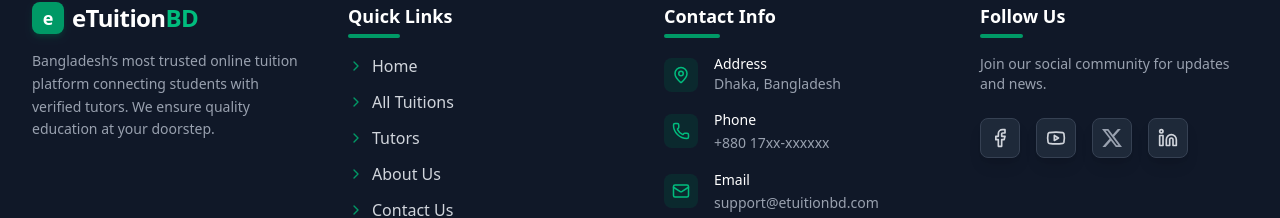
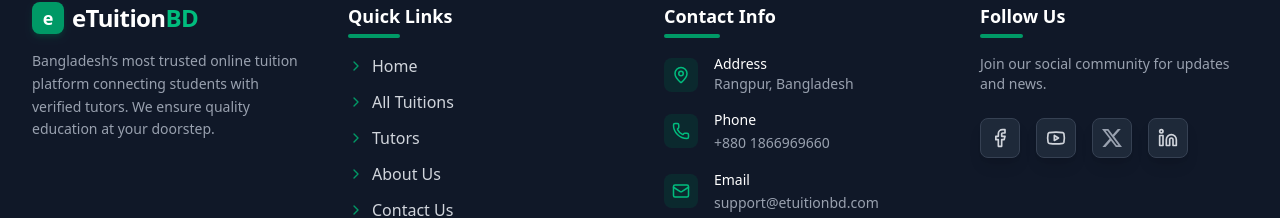
Before and after one commit to smsamiulhasansaim/eTuitionBd_Client, a React (Vite) app: page / in a window 1280 px wide. Shown: the part 3957-4175 px from the top of the page. Built offline with nearby package versions, Linux system fonts and the light colour scheme; no server answers.

Commit message:
URL change

```diff
--- a/src/components/common/Footer.jsx
+++ b/src/components/common/Footer.jsx
@@ -118,7 +118,7 @@ const Footer = () => {
                 </div>
                 <div>
                   <h4 className="text-white text-sm font-medium">Address</h4>
-                  <p className="text-sm text-gray-400">Dhaka, Bangladesh</p>
+                  <p className="text-sm text-gray-400">Rangpur, Bangladesh</p>
                 </div>
               </div>
 
@@ -129,7 +129,7 @@ const Footer = () => {
                 <div>
                   <h4 className="text-white text-sm font-medium">Phone</h4>
                   <a href="tel:+8801700000000" className="text-sm text-gray-400 hover:text-emerald-400 transition-colors">
-                    +880 17xx-xxxxxx
+                    +880 1866969660
                   </a>
                 </div>
               </div>
--- a/src/components/partials/HeroSection.jsx
+++ b/src/components/partials/HeroSection.jsx
@@ -30,7 +30,6 @@ const HeroSection = () => {
   return (
     <section className="relative w-full h-screen min-h-[600px] flex items-center justify-center overflow-hidden">
 
-      {/* 4. BACKGROUND IMAGE + GRADIENT OVERLAY  */}
       <div className="absolute inset-0 w-full h-full z-0">
         {/* High-quality education related image */}
         <img
@@ -88,7 +87,7 @@ const HeroSection = () => {
           >
             {/* Button 1: Post a Tuition */}
             <a
-              href={isLoggedIn ? "/dashboard/post-tuition" : "/login"}
+              href={isLoggedIn ? "/student-dashboard/post-tuition" : "/login"}
               className="w-full sm:w-auto px-8 py-4 bg-emerald-600 hover:bg-emerald-700 text-white text-lg font-bold rounded-full transition-all transform hover:scale-105 shadow-lg shadow-emerald-900/50 flex items-center justify-center gap-2"
             >
               Post a Tuition
@@ -97,7 +96,7 @@ const HeroSection = () => {
 
             {/* Button 2: Browse Tutors */}
             <a
-              href="/tutors"
+              href="/all-tutors"
               className="w-full sm:w-auto px-8 py-4 bg-transparent border-2 border-gray-300 hover:border-white text-white hover:bg-white hover:text-gray-900 text-lg font-bold rounded-full transition-all flex items-center justify-center gap-2"
             >
               <Search size={20} />
--- a/src/pages/dashboard/Student/About.jsx
+++ b/src/pages/dashboard/Student/About.jsx
@@ -160,25 +160,25 @@ const About = () => {
         <div className="grid grid-cols-1 sm:grid-cols-2 lg:grid-cols-4 gap-8">
           {/* Team Member 1 */}
           <TeamCard
-            img="https://images.unsplash.com/photo-1560250097-0b93528c311a?ixlib=rb-1.2.1&auto=format&fit=crop&w=400&q=80"
+            img="https://i.ibb.co.com/fYrBgW2B/S-M-Samiul-hasan.jpg"
             name="S M Samiul Hasan"
             role="Founder & CEO"
           />
           {/* Team Member 2 */}
           <TeamCard
-            img="https://images.unsplash.com/photo-1573496359142-b8d87734a5a2?ixlib=rb-1.2.1&auto=format&fit=crop&w=400&q=80"
+            img="https://i.ibb.co.com/twtrH4X3/employee.png"
             name="Sarah Ahmed"
             role="Head of Operations"
           />
           {/* Team Member 3 */}
           <TeamCard
-            img="https://images.unsplash.com/photo-1519085360753-af0119f7cbe7?ixlib=rb-1.2.1&auto=format&fit=crop&w=400&q=80"
+            img="https://i.ibb.co.com/twtrH4X3/employee.png"
             name="Rahim Uddin"
             role="Senior Developer"
           />
            {/* Team Member 4 */}
            <TeamCard
-            img="https://images.unsplash.com/photo-1580489944761-15a19d654956?ixlib=rb-1.2.1&auto=format&fit=crop&w=400&q=80"
+            img="https://i.ibb.co.com/twtrH4X3/employee.png"
             name="Nusrat Jahan"
             role="HR Manager"
           />
--- a/src/pages/dashboard/Student/Contact.jsx
+++ b/src/pages/dashboard/Student/Contact.jsx
@@ -85,7 +85,7 @@ const Contact = () => {
                   <MapPin size={24} />
                 </div>
                 <h3 className="font-semibold text-gray-800 text-lg">Our Office</h3>
-                <p className="text-gray-500 text-sm mt-2">Dhaka, Bangladesh</p>
+                <p className="text-gray-500 text-sm mt-2">Rangpur, Bangladesh</p>
               </div>
 
               {/* Phone */}
@@ -94,7 +94,7 @@ const Contact = () => {
                   <Phone size={24} />
                 </div>
                 <h3 className="font-semibold text-gray-800 text-lg">Phone</h3>
-                <p className="text-gray-500 text-sm mt-2">+880 17xx-xxxxxx</p>
+                <p className="text-gray-500 text-sm mt-2">+880 1866969660</p>
               </div>
 
               {/* Email */}
--- a/src/pages/dashboard/Student/DashboardHome.jsx
+++ b/src/pages/dashboard/Student/DashboardHome.jsx
@@ -286,7 +286,7 @@ const StudentDashboardHome = () => {
           <h3 className="text-lg font-bold text-gray-800 mb-4">Quick Actions</h3>
           <div className="space-y-3 flex-1">
             <button
-              onClick={() => navigate('/dashboard/post-tuition')}
+              onClick={() => navigate('/student-dashboard/post-tuition')}
               className="w-full flex items-center gap-3 p-3 md:p-4 bg-emerald-50 hover:bg-emerald-100 text-emerald-700 rounded-xl transition-colors group"
             >
               <div className="bg-white p-2 rounded-lg shadow-sm group-hover:scale-110 transition-transform">
@@ -296,7 +296,7 @@ const StudentDashboardHome = () => {
             </button>
 
             <button
-              onClick={() => navigate('/dashboard/applied-tutors')}
+              onClick={() => navigate('/student-dashboard/applied-tutors')}
               className="w-full flex items-center gap-3 p-3 md:p-4 bg-blue-50 hover:bg-blue-100 text-blue-700 rounded-xl transition-colors group"
             >
                <div className="bg-white p-2 rounded-lg shadow-sm group-hover:scale-110 transition-transform">
@@ -311,7 +311,7 @@ const StudentDashboardHome = () => {
             </button>
 
             <button
-              onClick={() => navigate('/dashboard/payment-history')}
+              onClick={() => navigate('/student-dashboard/payment-history')}
               className="w-full flex items-center gap-3 p-3 md:p-4 bg-purple-50 hover:bg-purple-100 text-purple-700 rounded-xl transition-colors group"
             >
                <div className="bg-white p-2 rounded-lg shadow-sm group-hover:scale-110 transition-transform">
@@ -321,7 +321,7 @@ const StudentDashboardHome = () => {
             </button>
 
              <button
-               onClick={() => navigate('/dashboard/my-tuitions')}
+               onClick={() => navigate('/student-dashboard/ongoing-tuitions')}
                className="w-full flex items-center gap-3 p-3 md:p-4 bg-orange-50 hover:bg-orange-100 text-orange-700 rounded-xl transition-colors group"
             >
                <div className="bg-white p-2 rounded-lg shadow-sm group-hover:scale-110 transition-transform">
--- a/src/pages/dashboard/Student/MyTuitions.jsx
+++ b/src/pages/dashboard/Student/MyTuitions.jsx
@@ -262,7 +262,7 @@ const MyTuitions = () => {
                 : `No tuition posts found with status "${filter}".`}
             </p>
             {filter === 'All' && (
-              <Link to="/post-tuition" className="mt-8 px-8 py-3 bg-emerald-600 text-white rounded-xl font-bold hover:bg-emerald-700 shadow-lg shadow-emerald-200 transition-all">
+              <Link to="/student-dashboard/post-tuition" className="mt-8 px-8 py-3 bg-emerald-600 text-white rounded-xl font-bold hover:bg-emerald-700 shadow-lg shadow-emerald-200 transition-all">
                 Post Your First Tuition
               </Link>
             )}
```
